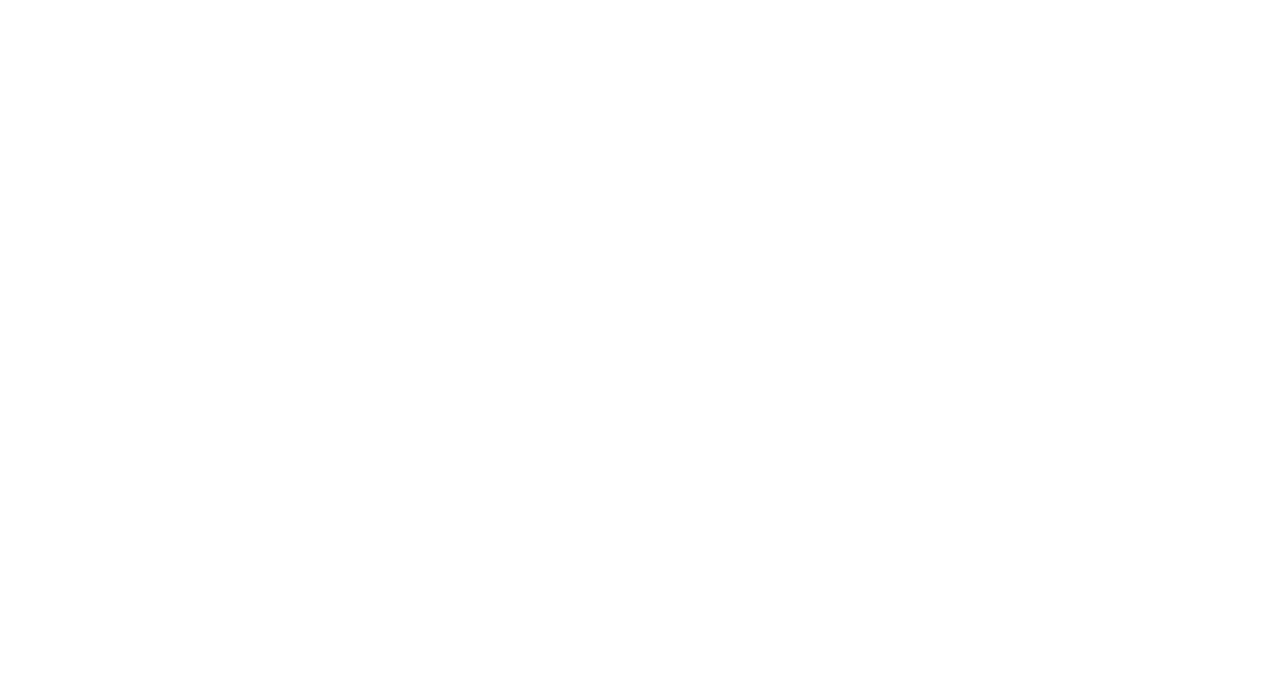
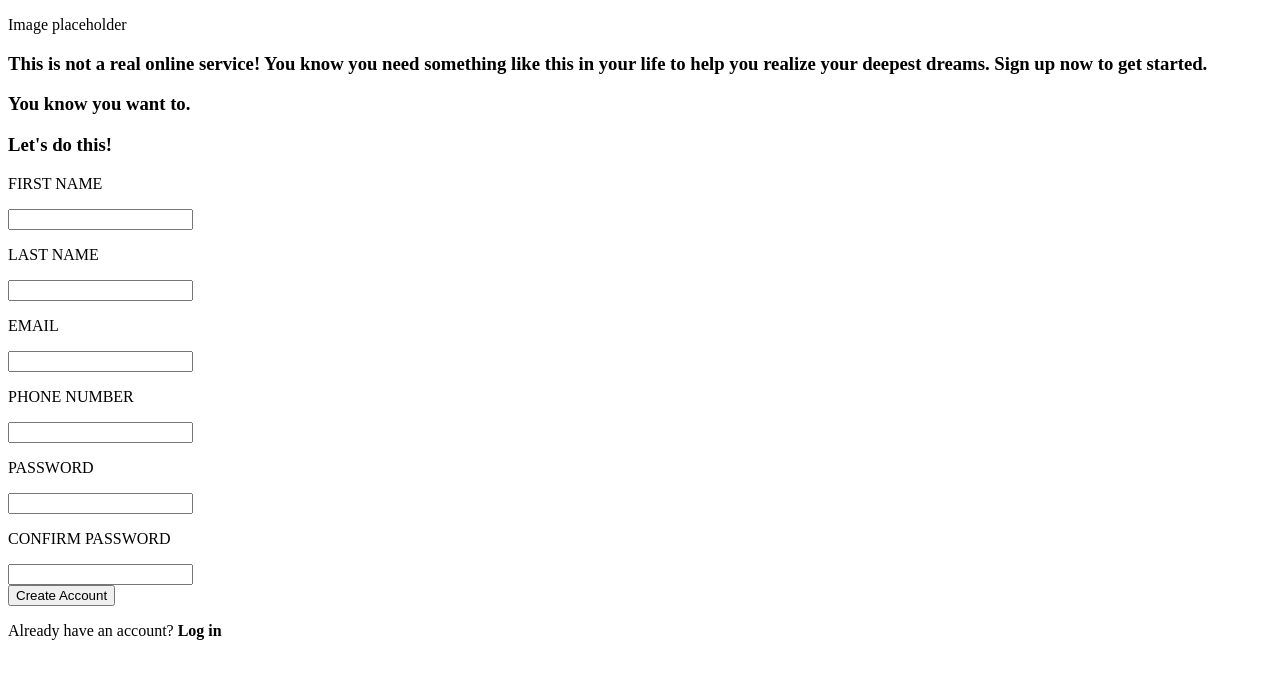
Before and after one commit to pidub-step/odin-sign-up-form-project, a plain HTML site: page index.html in a window 1280 px wide. Drawn offline with Linux system fonts and the light colour scheme.

Commit message:
inital html structure

```diff
--- a/index.html
+++ b/index.html
@@ -7,6 +7,81 @@
     <link rel="stylesheet" href="styles.css">
 </head>
 <body>
+    <div>
+        <p>Image placeholder</p>
+    </div>
+    <div>
+        <h3>
+            This is not a real online service! You know you need something like this in your life to help you realize your deepest
+            dreams.
+            Sign up now to get started.
+        </h3>
+        <h3>
+            You know you want to.
+        </h3>
+    </div>
 
+    <div>
+        <form action="/server/" method="post">
+            <div>
+                <h3>
+                    Let's do this!
+                </h3>
+            </div>
+            <div>
+                <p>FIRST NAME</p>
+            </div>
+            <div>
+                <label for="first-name"></label>
+                <input type="text" name="first-name" id="first-name">
+            </div>
+            <div>
+                <p>LAST NAME</p>
+            </div>
+            <div>
+                <label for="last-name"></label>
+                <input type="text" name="last-name" id="last-name">
+            </div>
+            <div>
+                <p>EMAIL</p>
+            </div>
+            <div>
+                <label for="email"></label>
+                <input type="email" name="email" id="email">
+            </div>
+            <div>
+                <p>PHONE NUMBER</p>
+            </div>
+            <div>
+                <label for="phone-number"></label>
+                <input type="number" name="phone-number" id="phone-number">
+            </div>
+            <div>
+                <p>PASSWORD</p>
+            </div>
+            <div>
+                <label for="password"></label>
+                <input type="number" name="password" id="password">
+            </div>
+            <div>
+                <p>CONFIRM PASSWORD</p>
+            </div>
+            <div>
+                <label for="confirm-password"></label>
+                <input type="text" name="confirm-password" id="confirm-password">
+            </div>
+
+            <div>
+                <div>
+                    <button type="submit">Create Account</button>
+                </div>
+                <div>
+                    <p>Already have an account? <b>Log in</b></p>
+                </div>
+            </div>
+
+        </form>
+
+    </div>
 </body>
 </html>
```
Also changed, not shown: halie-west-25xggax4bSA-unsplash.jpg (added).
